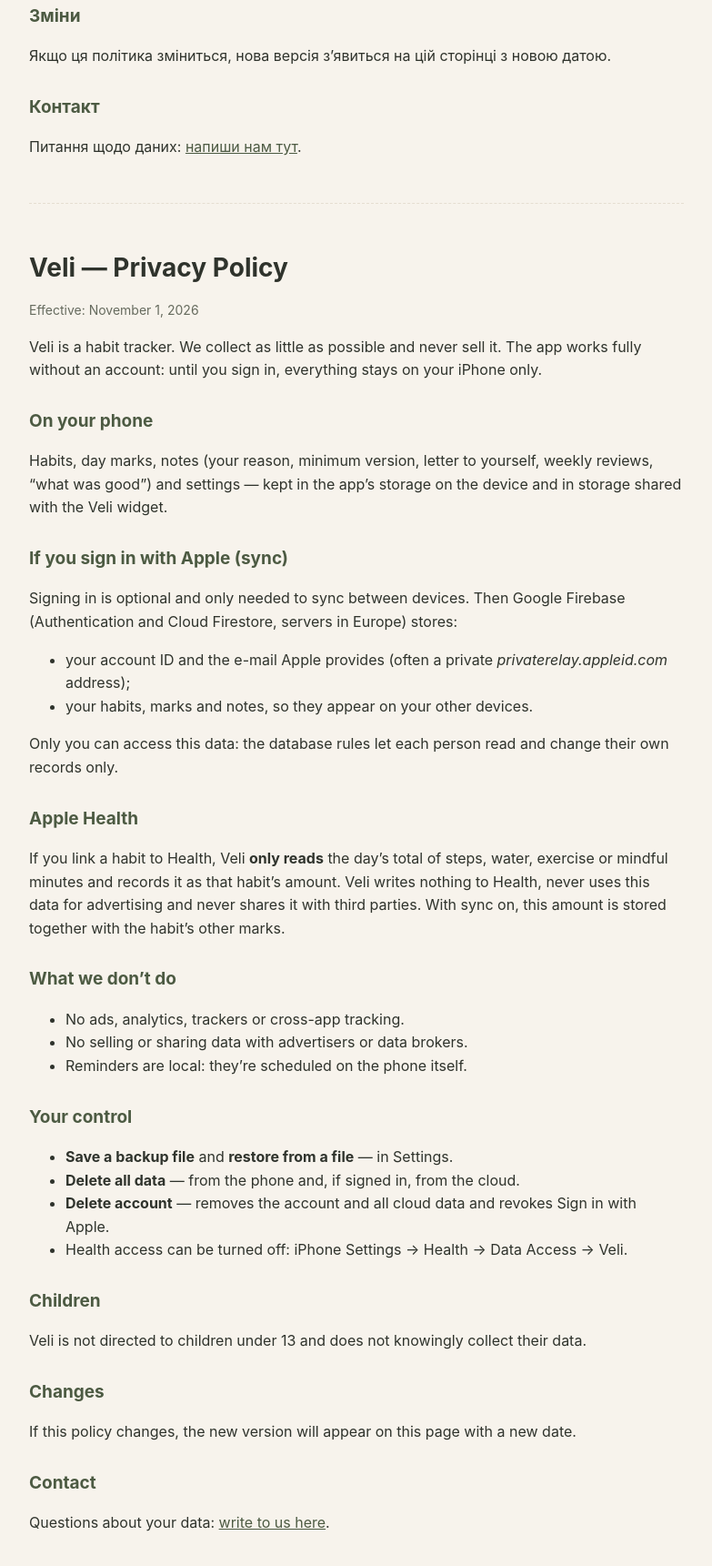
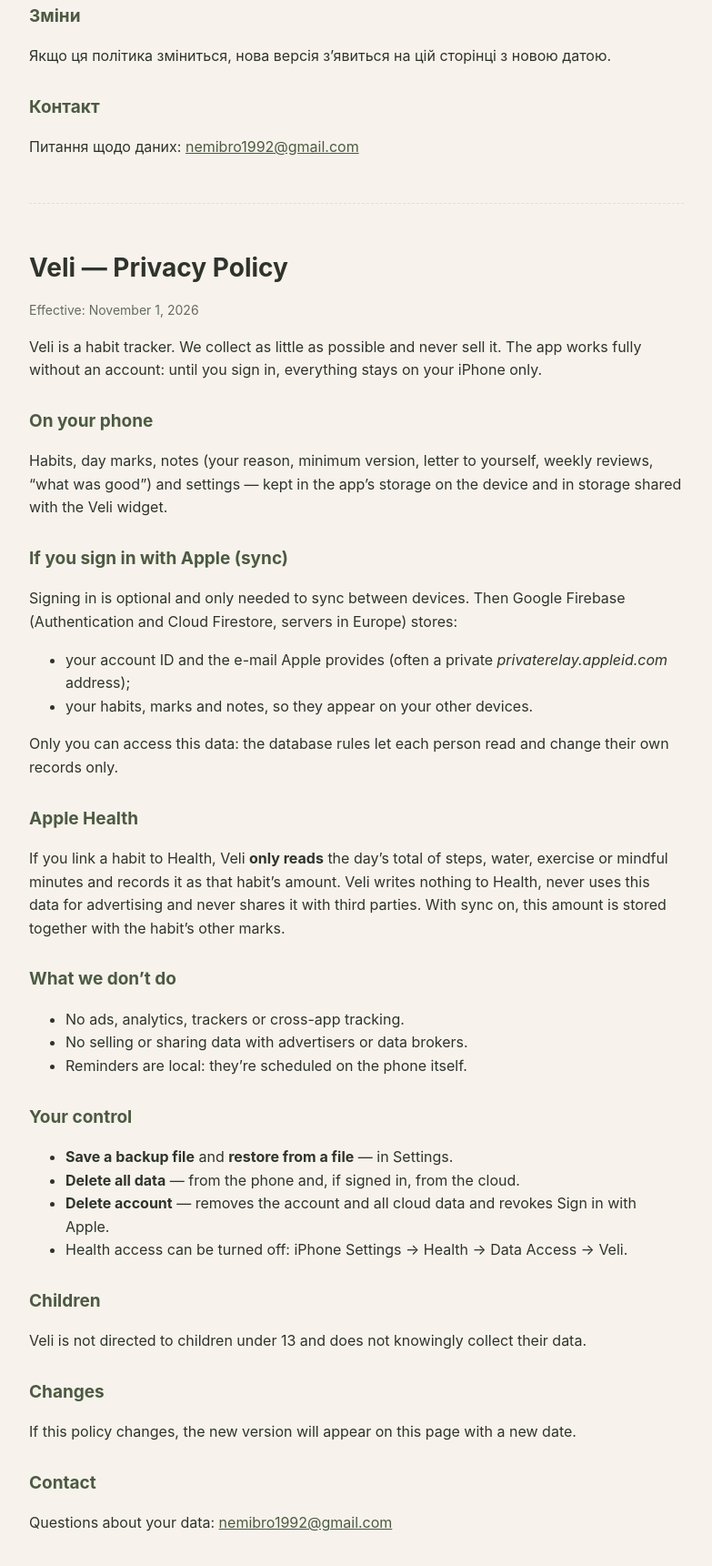
Before and after one commit to MorentyUA/veli-privacy, a plain HTML site: page index.html in a window 1280 px wide. Shown: the part 1324-3045 px from the top of the page at 91% size, without its empty margins (248-1031 px from the left). Drawn offline with Linux system fonts and the light colour scheme.

Commit message:
Contact e-mail

```diff
--- a/index.html
+++ b/index.html
@@ -61,7 +61,7 @@
 <p>Якщо ця політика зміниться, нова версія з’явиться на цій сторінці з новою датою.</p>
 
 <h2>Контакт</h2>
-<p>Питання щодо даних: <a href="https://github.com/MorentyUA/veli-privacy/issues">напиши нам тут</a>.</p>
+<p>Питання щодо даних: <a href="mailto:nemibro1992@gmail.com">nemibro1992@gmail.com</a></p>
 
 <hr>
 
@@ -106,7 +106,7 @@
 <p>If this policy changes, the new version will appear on this page with a new date.</p>
 
 <h2>Contact</h2>
-<p>Questions about your data: <a href="https://github.com/MorentyUA/veli-privacy/issues">write to us here</a>.</p>
+<p>Questions about your data: <a href="mailto:nemibro1992@gmail.com">nemibro1992@gmail.com</a></p>
 
 </main>
 </body>
```
